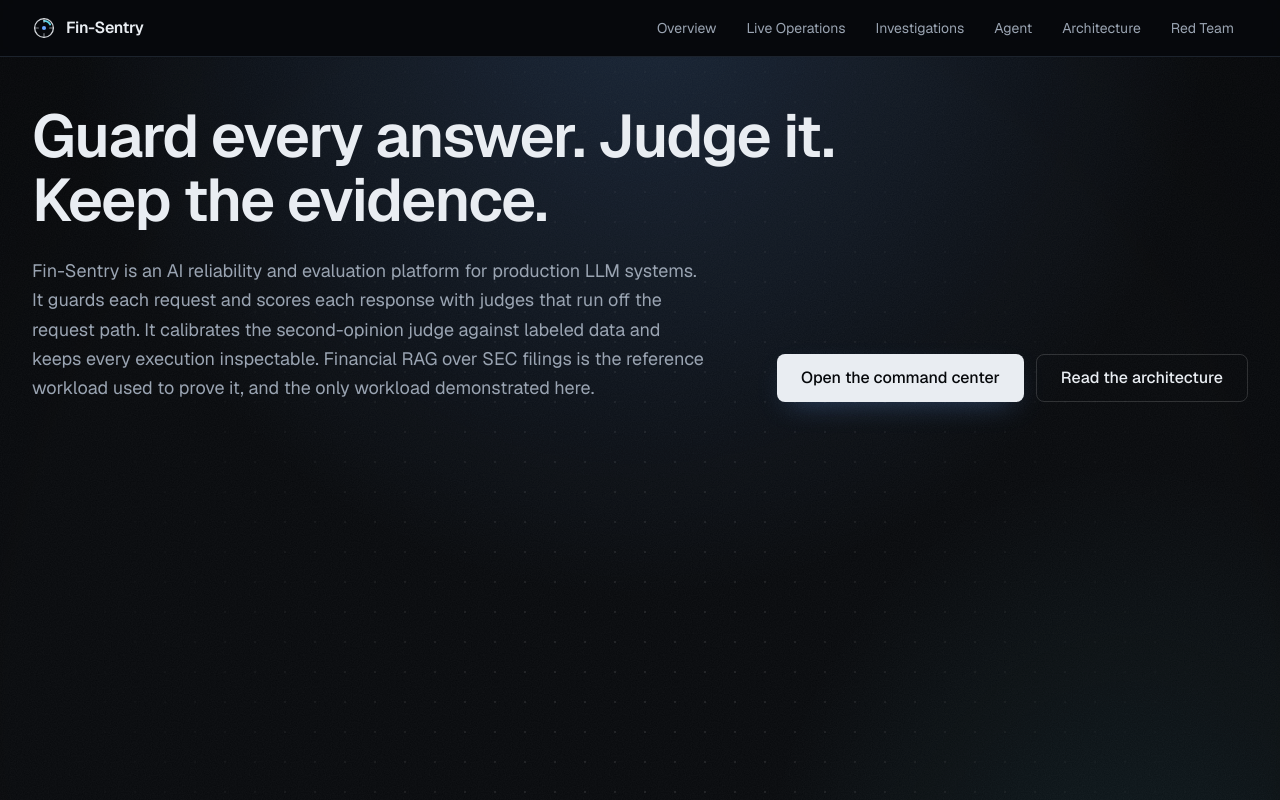
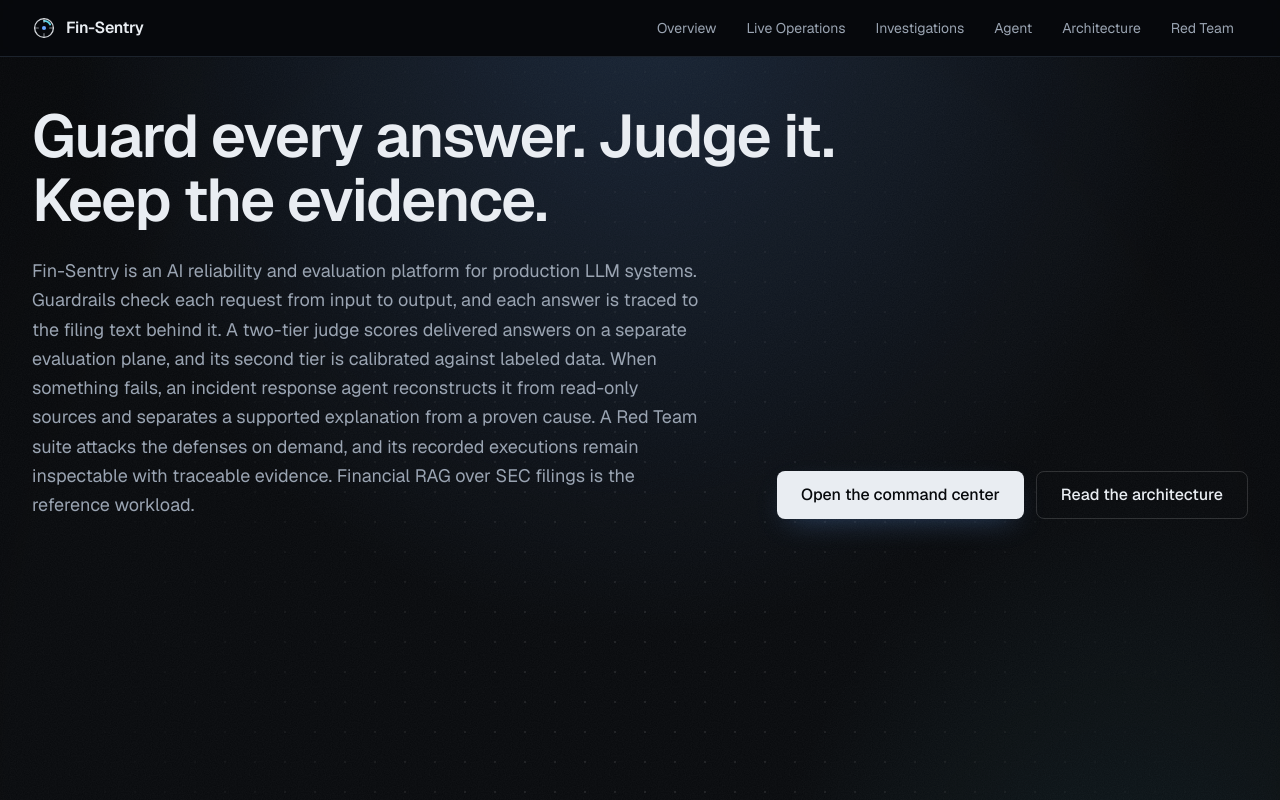
Before and after one commit to PrathamHusky07/fin-sentry, a Next.js app in the folder web/: page / in a window 1280 px wide. Shown: the top 800 px of the page. Built offline with nearby package versions, Linux system fonts and the light colour scheme.

Commit message:
rewrite the homepage hero and metadata around the reliability, evaluation and agent story

```diff
--- a/web/app/layout.tsx
+++ b/web/app/layout.tsx
@@ -22,7 +22,7 @@ export const viewport: Viewport = {
 export const metadata: Metadata = {
   title: "Fin-Sentry",
   description:
-    "An AI reliability and evaluation platform for production LLM systems, demonstrated on financial RAG: guardrails on the request path, judges on a separate evaluation plane, and a preserved record of every execution.",
+    "An AI reliability and evaluation platform for production LLM systems, demonstrated on financial RAG. Guardrails cover the request lifecycle and judges run on a separate evaluation plane. An evidence-bounded agent investigates failures, and recorded Red Team results stay inspectable.",
 };
 
 export default function RootLayout({ children }: LayoutProps<"/">) {
--- a/web/app/page.tsx
+++ b/web/app/page.tsx
@@ -31,12 +31,16 @@ export default function LandingPage() {
           <div className="rise rise-2 mt-6 flex flex-col gap-8 lg:flex-row lg:items-end lg:justify-between">
             <p className="text-text-secondary max-w-2xl text-lg leading-relaxed text-pretty">
               Fin-Sentry is an AI reliability and evaluation platform for
-              production LLM systems. It guards each request and scores each
-              response with judges that run off the request path. It calibrates
-              the second-opinion judge against labeled data and keeps every
-              execution inspectable. Financial RAG over SEC filings is the
-              reference workload used to prove it, and the only workload
-              demonstrated here.
+              production LLM systems. Guardrails check each request from input
+              to output, and each answer is traced to the filing text behind it.
+              A two-tier judge scores delivered answers on a separate evaluation
+              plane, and its second tier is calibrated against labeled data.
+              When something fails, an incident response agent reconstructs it
+              from read-only sources and separates a supported explanation from
+              a proven cause. A Red Team suite attacks the defenses on demand,
+              and its recorded executions remain inspectable with traceable
+              evidence. Financial RAG over SEC filings is the reference
+              workload.
             </p>
             <div className="flex flex-wrap gap-3">
               <Link
```
Also changed, not shown: 1 other file (tests, documents, lock files or other folders).
